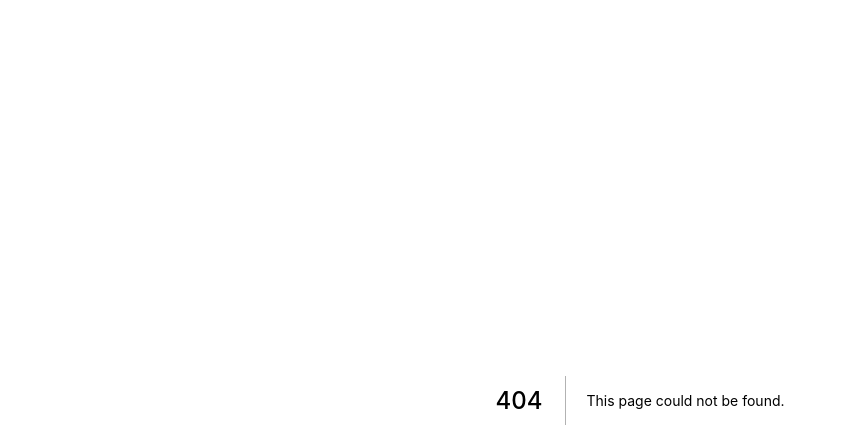
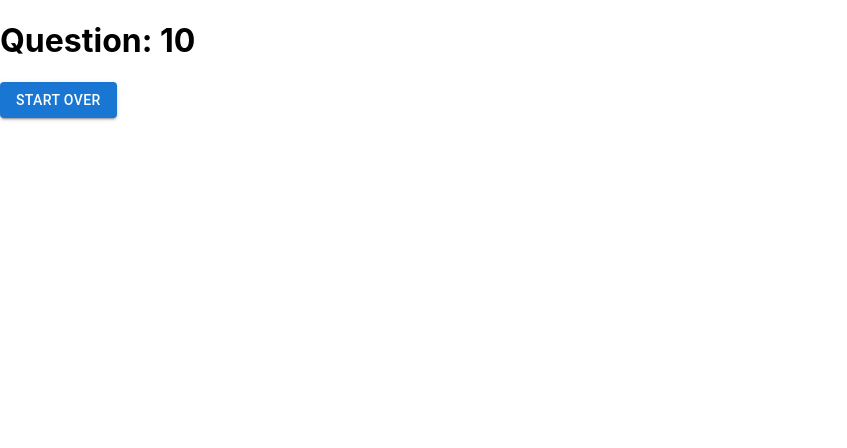
Before and after one commit to amaranthaceae-rfp56/enneagram, a Next.js app: page /test/10 in a window 1280 px wide. Before the commit this address had no page. Shown: the top 448 px of the page, without its empty margins (0-847 px from the left). Built offline with nearby package versions, Linux system fonts and the light colour scheme.

Commit message:
testing questions page

```diff
--- /dev/null
+++ b/pages/test/[question].tsx
@@ -0,0 +1,32 @@
+import React, { ReactChild, ReactInstance } from 'react'
+import { useRouter } from 'next/router'
+import Link from 'next/link'
+import Button from '@mui/material/Button'
+
+type QuestionProps = {
+  Question: any;
+  question: number;
+};
+
+const Question = () => {
+  const router = useRouter()
+
+  const { question } = router.query
+
+  return (
+    <>
+    <h1>
+      Question: { question }
+    </h1>
+      <Link href="/test" passHref>
+        <Button
+          variant="contained">Start Over
+        </Button>
+    </Link>
+  </>
+
+  )
+
+}
+
+export default Question
```
Also changed, not shown: components/StartPage.tsx (deleted, +0 -26 lines), pages/test/index.tsx (renamed from pages/Start.tsx, +10 -5 lines), assets/eneagrama.png (renamed from components/assets/eneagrama.png).
